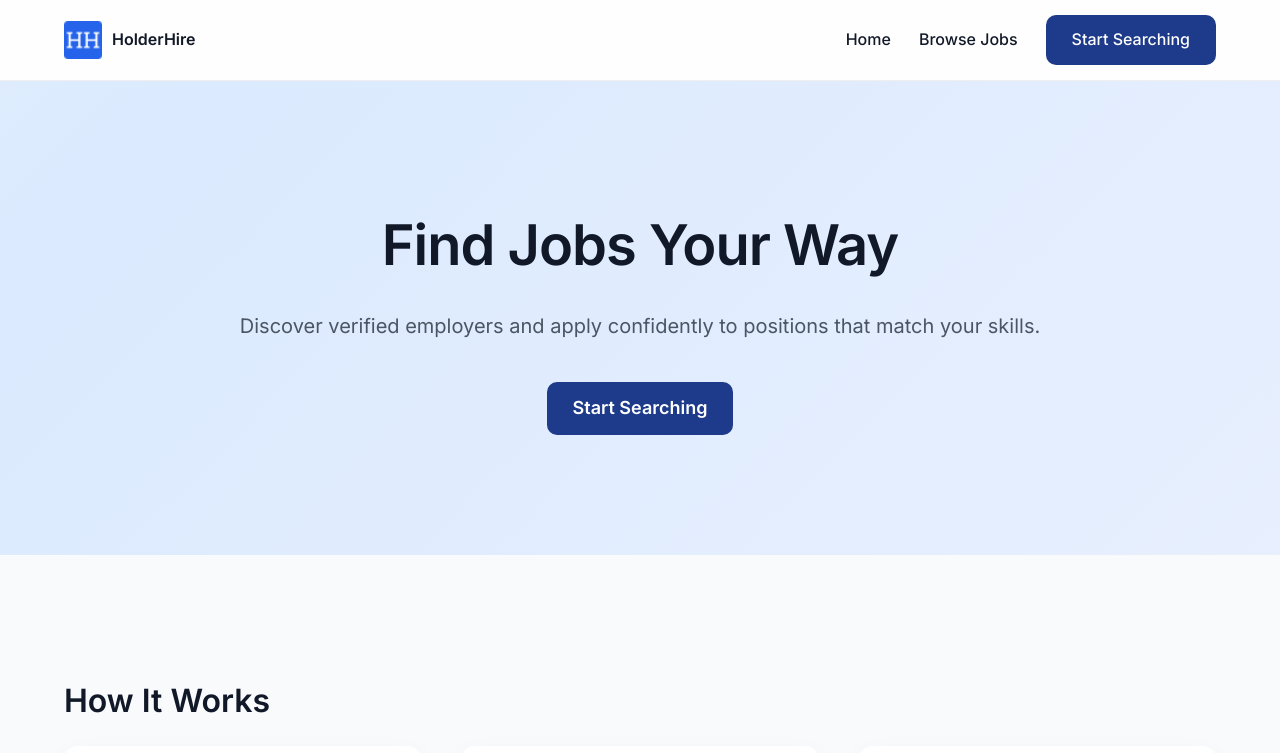
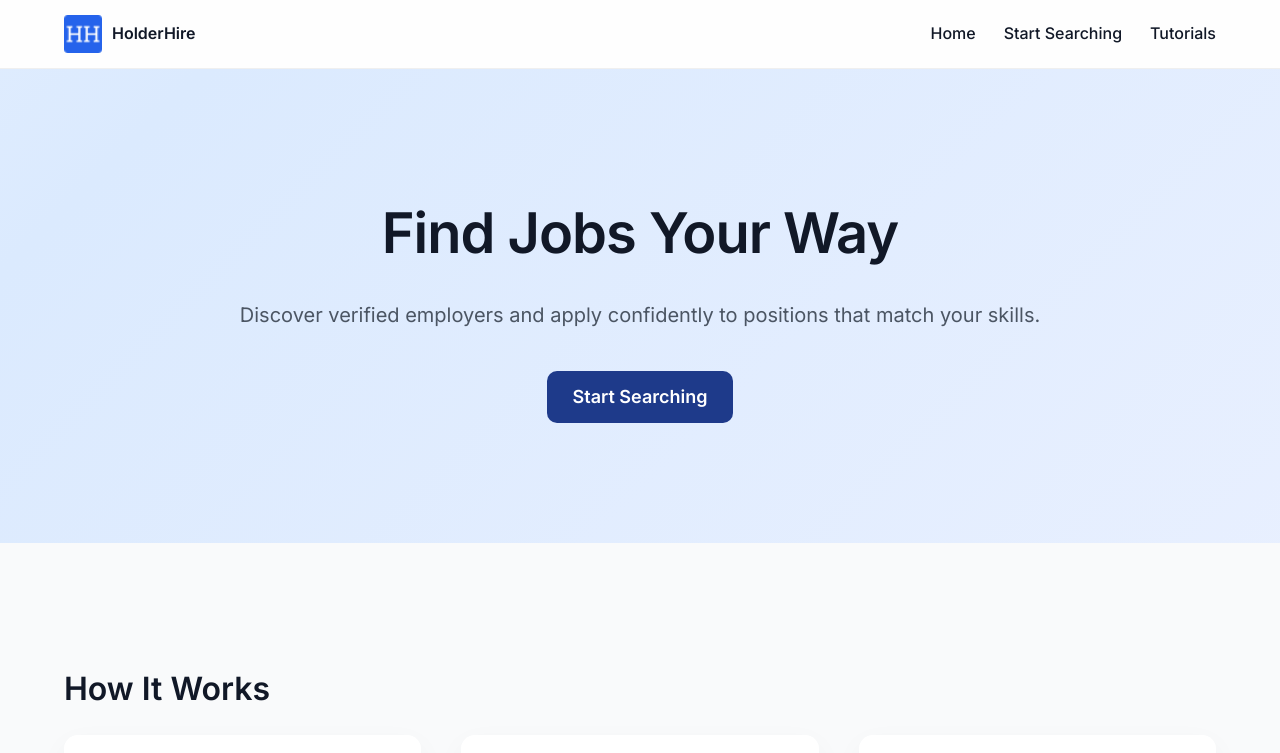
Before and after one commit to Raenell-Holder/HolderHire, a website: page index.html in a window 1280 px wide. Shown: the top 753 px of the page. Drawn offline with Linux system fonts and the light colour scheme.

Commit message:
Update navigation links in index.html

```diff
--- a/index.html
+++ b/index.html
@@ -21,8 +21,8 @@
         <nav>
             <ul class="nav-links">
                 <li><a href="index.html">Home</a></li>
-                <li><a href="Search.html">Browse Jobs</a></li>
-                <li><a href="Search.html" class="btn-primary">Start Searching</a></li>
+                <li><a href="Search.html">Start Searching</a></li>
+                 <li><a href="tutorials.html" >Tutorials</a></li>
             </ul>
         </nav>
     </div>
```
